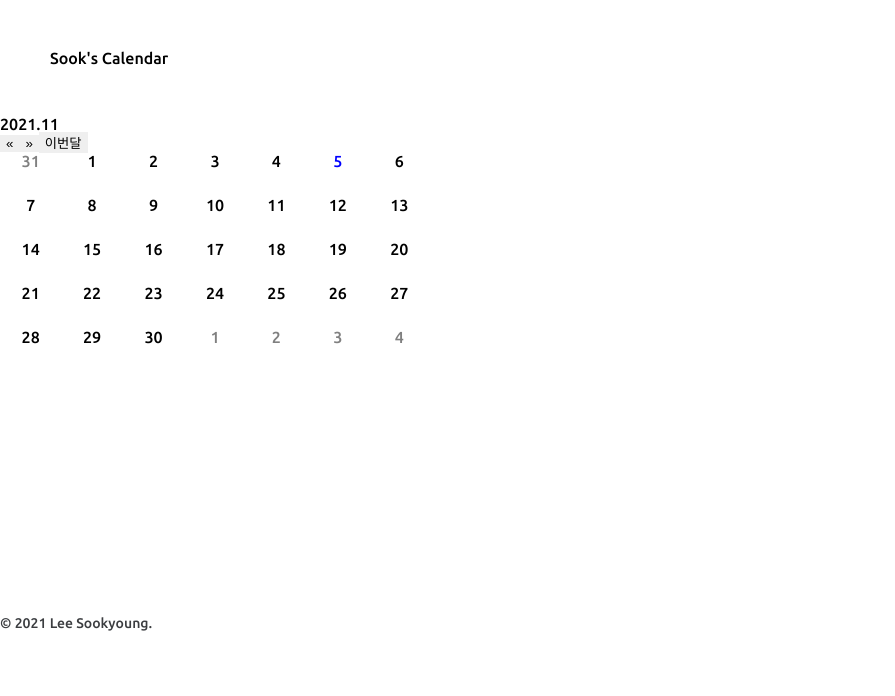
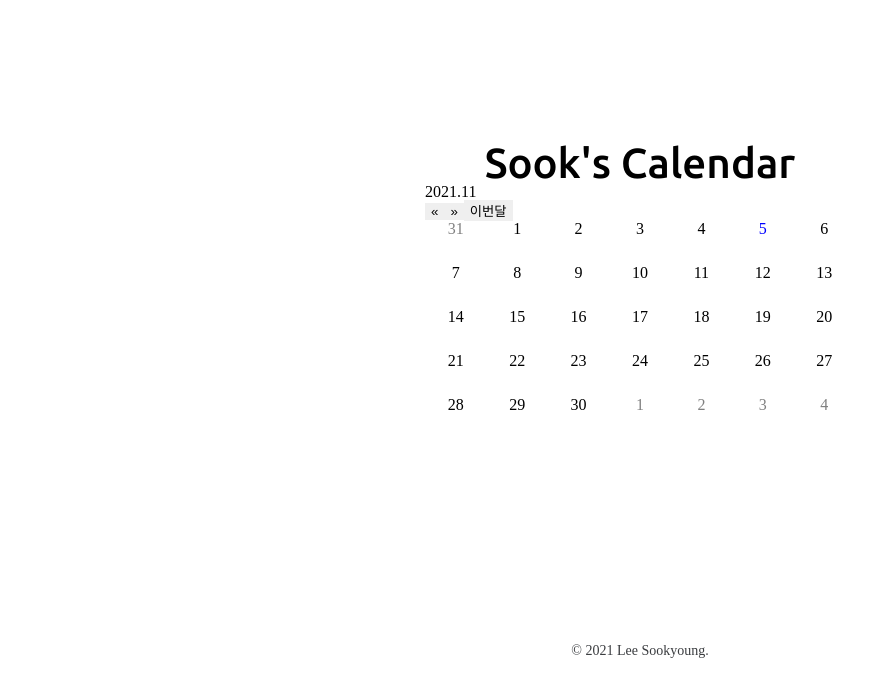
Before and after one commit to 22sook00/paywork-calendar, a React (Create React App) app: page / in a window 1280 px wide. Shown: the top 696 px of the page, without its empty margins (0-895 px from the left). Built offline with nearby package versions, Linux system fonts and the light colour scheme; a web font is replaced by a local one.

Commit message:
캘린더 디자인 수정

```diff
--- a/src/App.js
+++ b/src/App.js
@@ -1,15 +1,15 @@
+import {Container} from './GlobalStyle'
 import Calendar from './Components/Calendar/Calendar'
 import Title from './Components/Title/Title'
 import Footer from './Components/Footer/Footer'
-import {GlobalStyle} from './GlobalStyle'
+
 function App() {
   return (
-    <div className="App">
-      <GlobalStyle/>
+    <Container>
         <Title />
         <Calendar />
         <Footer />
-    </div>
+    </Container>
   );
 }
 
--- a/src/components/Footer/styledFooter.js
+++ b/src/components/Footer/styledFooter.js
@@ -2,7 +2,7 @@ import styled from 'styled-components';
 import { TextColor } from '../../GlobalStyle';
 
 export const FooterContainer = styled.footer`
-margin : 40px 0;
+
 `
 export const FooterContext = styled.p`
 font-size : 14px;
--- a/src/components/Title/styledTitle.js
+++ b/src/components/Title/styledTitle.js
@@ -1,6 +1,6 @@
 import styled from 'styled-components';
 
 export const TitleContainer = styled.header`
+font-size: 42px;
 font-family: Ubuntu;
-margin: 50px;
 `
--- a/src/index.js
+++ b/src/index.js
@@ -1,9 +1,11 @@
 import React from "react";
 import ReactDOM from "react-dom";
 import App from "./App";
+import {GlobalStyle} from './GlobalStyle'
 
 ReactDOM.render(
   <React.StrictMode>
+    <GlobalStyle/>
     <App />
   </React.StrictMode>,
   document.getElementById("root")
```
